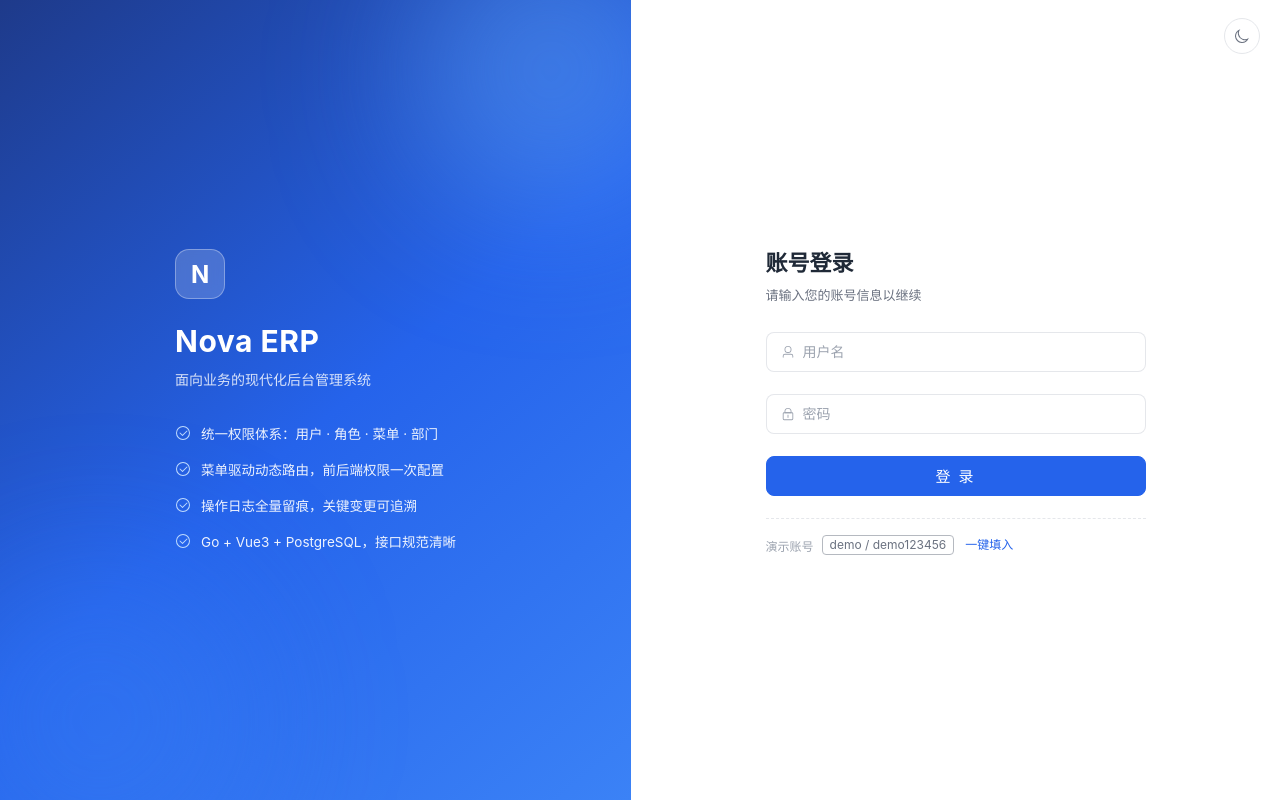
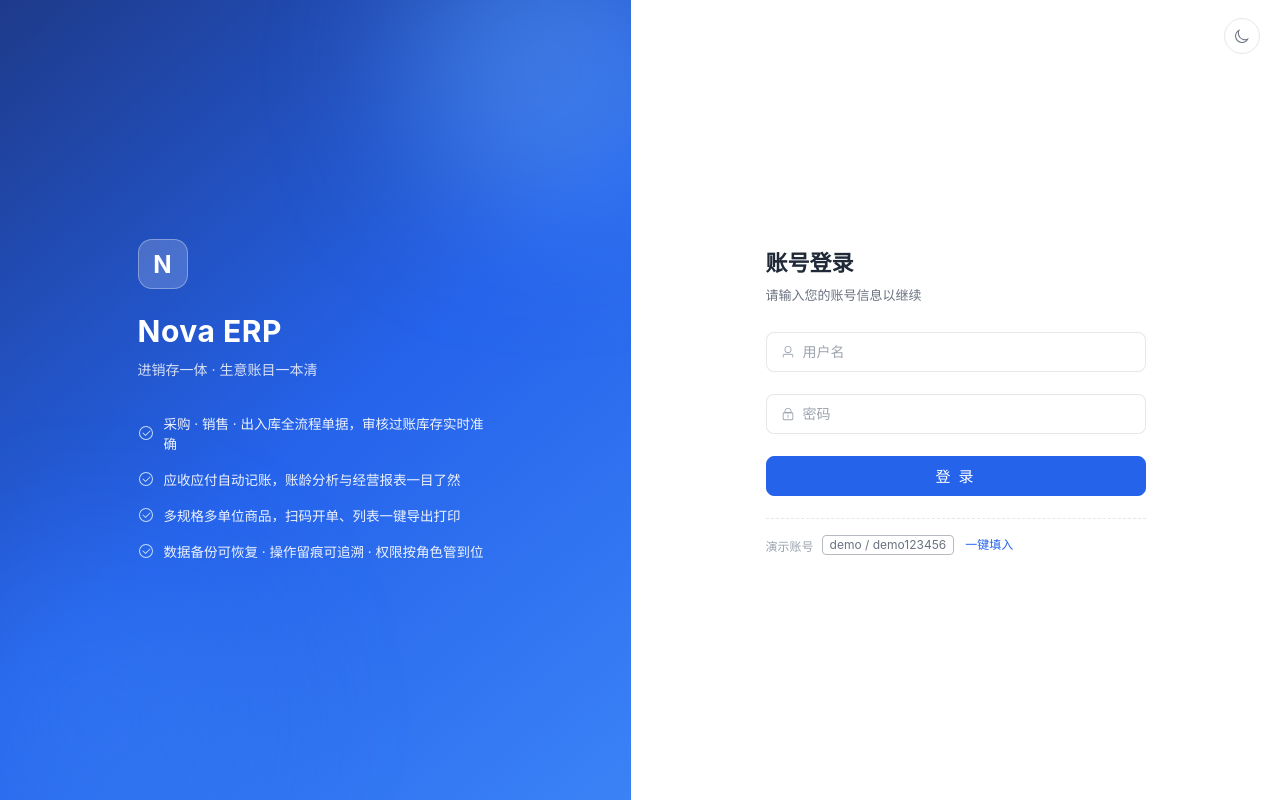
Before and after one commit to Jackson366/kasinlo-erp, a Vue app in the folder frontend/: page /#/login in a window 1280 px wide. Built offline with nearby package versions, Linux system fonts and the light colour scheme.

Commit message:
feat(login): 登录页品牌文案改为业务视角（进销存特性），移除开发者视角条目

```diff
--- a/frontend/src/views/login/index.vue
+++ b/frontend/src/views/login/index.vue
@@ -119,24 +119,24 @@ function focusFirstInvalidField(): void {
       <div class="login__brand-inner">
         <div class="login__logo">N</div>
         <h1 class="login__title">Nova ERP</h1>
-        <p class="login__slogan">面向业务的现代化后台管理系统</p>
+        <p class="login__slogan">进销存一体 · 生意账目一本清</p>
 
         <ul class="login__features">
           <li>
             <AppIcon name="CircleCheck" />
-            <span>统一权限体系：用户 · 角色 · 菜单 · 部门</span>
+            <span>采购 · 销售 · 出入库全流程单据，审核过账库存实时准确</span>
           </li>
           <li>
             <AppIcon name="CircleCheck" />
-            <span>菜单驱动动态路由，前后端权限一次配置</span>
+            <span>应收应付自动记账，账龄分析与经营报表一目了然</span>
           </li>
           <li>
             <AppIcon name="CircleCheck" />
-            <span>操作日志全量留痕，关键变更可追溯</span>
+            <span>多规格多单位商品，扫码开单、列表一键导出打印</span>
           </li>
           <li>
             <AppIcon name="CircleCheck" />
-            <span>Go + Vue3 + PostgreSQL，接口规范清晰</span>
+            <span>数据备份可恢复 · 操作留痕可追溯 · 权限按角色管到位</span>
           </li>
         </ul>
       </div>
```
